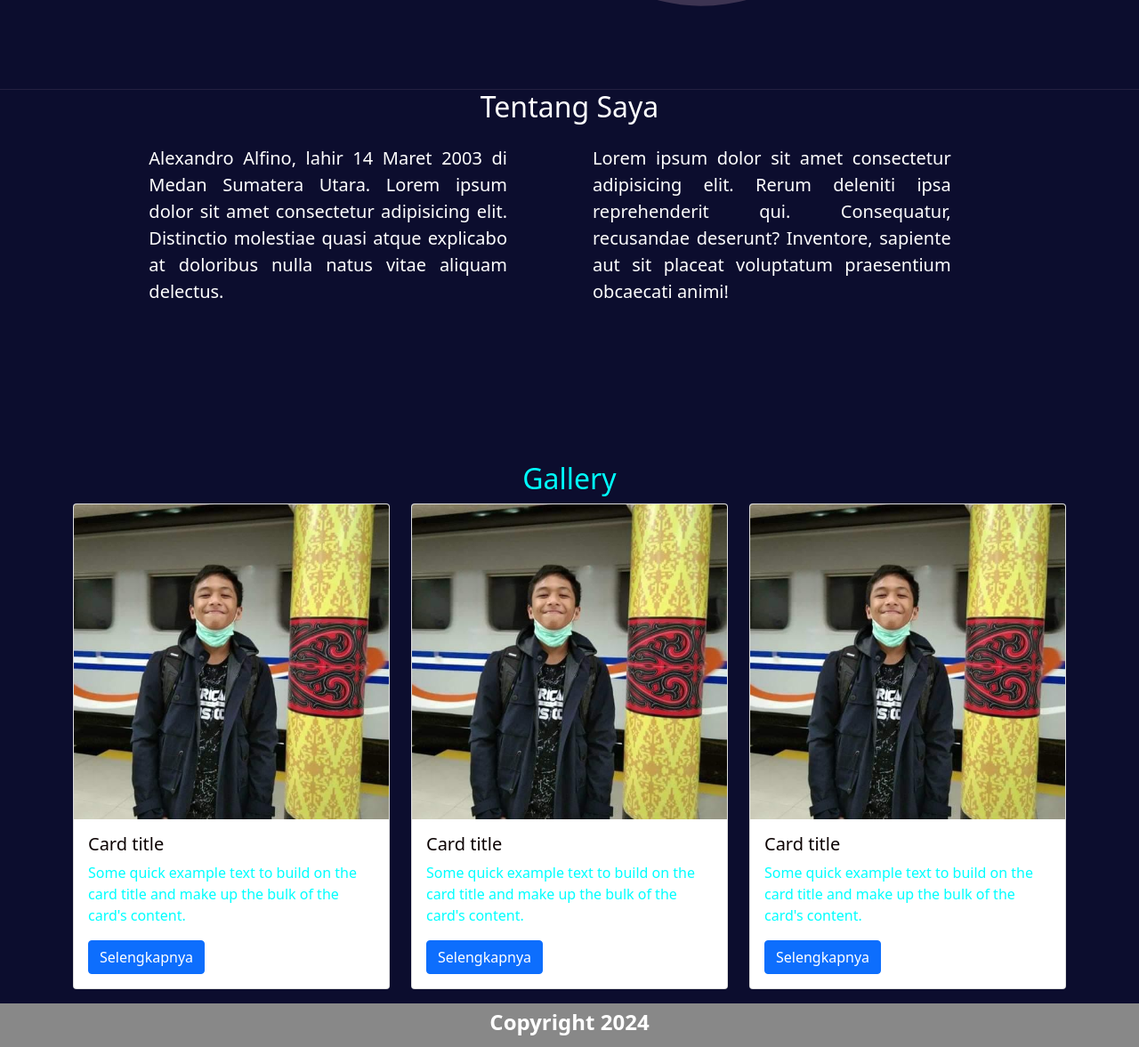
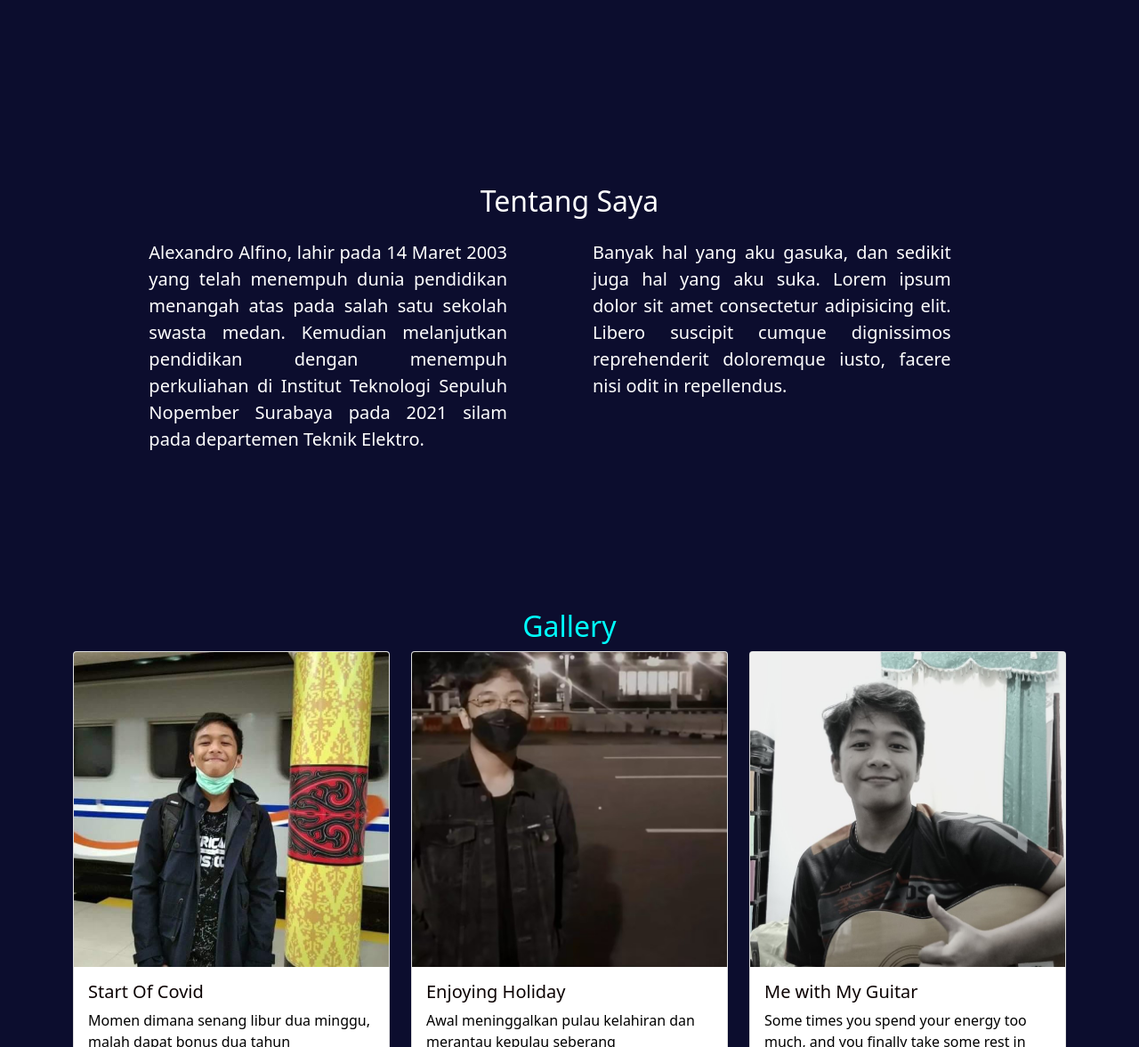
Before and after one commit to kiraaaa14/portofolio, a plain HTML site: page index.html in a window 1280 px wide. Shown: the part 660-1837 px from the top of the page at 89% size. Drawn offline with nearby package versions, Linux system fonts and the light colour scheme.

Commit message:
My Portofolio

```diff
--- a/index.html
+++ b/index.html
@@ -8,12 +8,14 @@
     <link rel="stylesheet" href="bootstrap-5.0.2-dist/css/bootstrap.min.css">
     <link rel="stylesheet" href="style.css">
     <link rel="stylesheet" href="https://cdn.jsdelivr.net/npm/bootstrap-icons@1.11.3/font/bootstrap-icons.min.css">
+    <link rel="icon" href="A.jpg" type="icon">
 </head>
 <body>
+    <audio src="Canon.m4a" autoplay></audio>
     <!-- Nav Start -->
     <nav class="navbar navbar-expand-lg navbar-dark shadow sticky-top">
         <div class="container-fluid">
-          <a class="navbar-brand" href="#">
+          <a class="navbar-brand" href="https://www.instagram.com/finnn_214/">
             <img src="akatsuki.png" width="5%" height="3%">Alex
           </a>
           <button class="navbar-toggler" type="button" data-bs-toggle="collapse" data-bs-target="#navbarSupportedContent" aria-controls="navbarSupportedContent" aria-expanded="false" aria-label="Toggle navigation">
@@ -32,10 +34,11 @@
               </li>
 
             </ul>
-            <form class="d-flex">
+
+            <!-- <form class="d-flex">
               <input class="form-control me-2" type="search" placeholder="Search" aria-label="Search">
               <button class="btn btn-outline-success" type="submit">Search</button>
-            </form>
+            </form> -->
           </div>
         </div>
       </nav>
@@ -45,12 +48,11 @@
     <section class="jumbotron text-center">
       <img src="Alex 1.jpg" alt="Alexandro Alfino" width="200" class="rounded-circle mx-auto" />
       <h1 class="display-4 text-white fw-bold">Boy Called | Alexandro Alfino</h1>
-      <p class="lead fs-3 text-white">lorem</p>
+
       <svg xmlns="http://www.w3.org/2000/svg" viewBox="0 0 1440 320"><path fill="#0c0d2e" fill-opacity="1" d="M0,96L48,122.7C96,149,192,203,288,192C384,181,480,107,576,112C672,117,768,203,864,213.3C960,224,1056,160,1152,117.3C1248,75,1344,53,1392,42.7L1440,32L1440,320L1392,320C1344,320,1248,320,1152,320C1056,320,960,320,864,320C768,320,672,320,576,320C480,320,384,320,288,320C192,320,96,320,48,320L0,320Z"></path></svg>
     </section>
 
     <section id="about" class="text-white">
-
       <div class="container-fluid">
         <div class="row text-center mb-3">
           <div class="col">
@@ -59,10 +61,10 @@
         </div>
         <div class="row justify-content-center fs-5" style="text-align: justify;">
           <div class="col-4 mx-5 ms-1">
-            <p>Alexandro Alfino, lahir 14 Maret 2003 di Medan Sumatera Utara. Lorem ipsum dolor sit amet consectetur adipisicing elit. Distinctio molestiae quasi atque explicabo at doloribus nulla natus vitae aliquam delectus. </p>
+            <p>Alexandro Alfino, lahir pada 14 Maret 2003 yang telah menempuh dunia pendidikan menangah atas pada salah satu sekolah swasta medan. Kemudian melanjutkan pendidikan dengan menempuh perkuliahan di Institut Teknologi Sepuluh Nopember Surabaya pada 2021 silam pada departemen Teknik Elektro.</p>
           </div>
           <div class="col-4 ms-4 mx-5">
-            <p>Lorem ipsum dolor sit amet consectetur adipisicing elit. Rerum deleniti ipsa reprehenderit qui. Consequatur, recusandae deserunt? Inventore, sapiente aut sit placeat voluptatum praesentium obcaecati animi!</p>
+            <p>Banyak hal yang aku gasuka, dan sedikit juga hal yang aku suka. Lorem ipsum dolor sit amet consectetur adipisicing elit. Libero suscipit cumque dignissimos reprehenderit doloremque iusto, facere nisi odit in repellendus.</p>
           </div>
         </div>
       </div>
@@ -83,31 +85,31 @@
         <div class="row justify-content-center">
           <div class="col-4">
             <div class="card">
-              <img src="potofav.jpg" class="card-img-top" alt="...">
+              <img src="potofav.jpg" class="card-img-top" alt="1">
               <div class="card-body">
-                <h5 class="card-title" style="color:rgb(12, 3, 3);">Card title</h5>
-                <p class="card-text">Some quick example text to build on the card title and make up the bulk of the card's content.</p>
-                <a href="https://www.instagram.com/uknowwho.me/" class="btn btn-primary">Selengkapnya</a>
+                <h5 class="card-title" style="color:rgb(12, 3, 3);">Start Of Covid</h5>
+                <p class="card-text" style="color: black;">Momen dimana senang libur dua minggu, malah dapat bonus dua tahun</p>
+                <a href="#" class="btn btn-primary">Selengkapnya</a>
               </div>
             </div>
           </div>
           <div class="col-4">
             <div class="card">
-              <img src="potofav.jpg" class="card-img-top" alt="...">
+              <img src="liburanjakarta.jpg" class="card-img-top" alt="2">
               <div class="card-body">
-                <h5 class="card-title" style="color:rgb(12, 3, 3);">Card title</h5>
-                <p class="card-text">Some quick example text to build on the card title and make up the bulk of the card's content.</p>
-                <a href="https://www.instagram.com/uknowwho.me/" class="btn btn-primary">Selengkapnya</a>
+                <h5 class="card-title" style="color:rgb(12, 3, 3);">Enjoying Holiday</h5>
+                <p class="card-text" style="color: black;">Awal meninggalkan pulau kelahiran dan merantau kepulau seberang</p>
+                <a href="#" class="btn btn-primary">Selengkapnya</a>
               </div>
             </div>
           </div>
           <div class="col-4">
             <div class="card">
-              <img src="potofav.jpg" class="card-img-top" alt="...">
+              <img src="gitar.jpg" class="card-img-top" alt="3">
               <div class="card-body">
-                <h5 class="card-title" style="color:rgb(12, 3, 3);">Card title</h5>
-                <p class="card-text">Some quick example text to build on the card title and make up the bulk of the card's content.</p>
-                <a href="https://www.instagram.com/uknowwho.me/" class="btn btn-primary">Selengkapnya</a>
+                <h5 class="card-title" style="color:rgb(12, 3, 3);">Me with My Guitar</h5>
+                <p class="card-text" style="color: black;">Some times you spend your energy too much, and you finally take some rest in your home sweet home</p>
+                <a href="#" class="btn btn-primary">Selengkapnya</a>
               </div>
             </div>
           </div>
@@ -122,10 +124,10 @@
     <!-- Footer Start -->
 
     <footer>
-      <p class="fs-4 fw-bold">Copyright 2024 </p>
+      <p class="fs-4 fw-bold">Copyright @2024 </p>
       <div>
-        <a class="text-white fs-5" target="_blank" href="https://www.instagram.com/uknowwho.me/"><i class="bi bi-instagram"></i></a>
-        <a class="text-white fs-5" target="_blank" href="https://www.wa.me/6281391826141"><i class="bi bi-whatsapp"></i></a>
+        <a class="text-white fs-5" target="_blank" href="https://www.instagram.com/finnn_214/"><i class="bi bi-instagram"></i></a>
+        <a class="text-white fs-5" target="_blank" href="https://api.whatsapp.com/send/?phone=081391826141&text&type=phone_number&app_absent=0"><i class="bi bi-whatsapp"></i></a>
       </div>
     </footer>
 
--- a/style.css
+++ b/style.css
@@ -17,7 +17,7 @@ background-attachment: fixed; ;
 footer {
     width: 100%;
     padding: 3px;
-    background-color: #888;
+    background-color: #320808;
     margin-top: 1rem    ;
     color: white;
     text-align: center;
@@ -31,3 +31,6 @@ footer div {
     display: flex;
     gap: 1rem;
 }
+#about{
+    padding-top:10rem;
+}
```
Also changed, not shown: A.jpg (added), anyaalfino.jpg (added), gitar.jpg (added), liburanjakarta.jpg (added), 2 other files.
